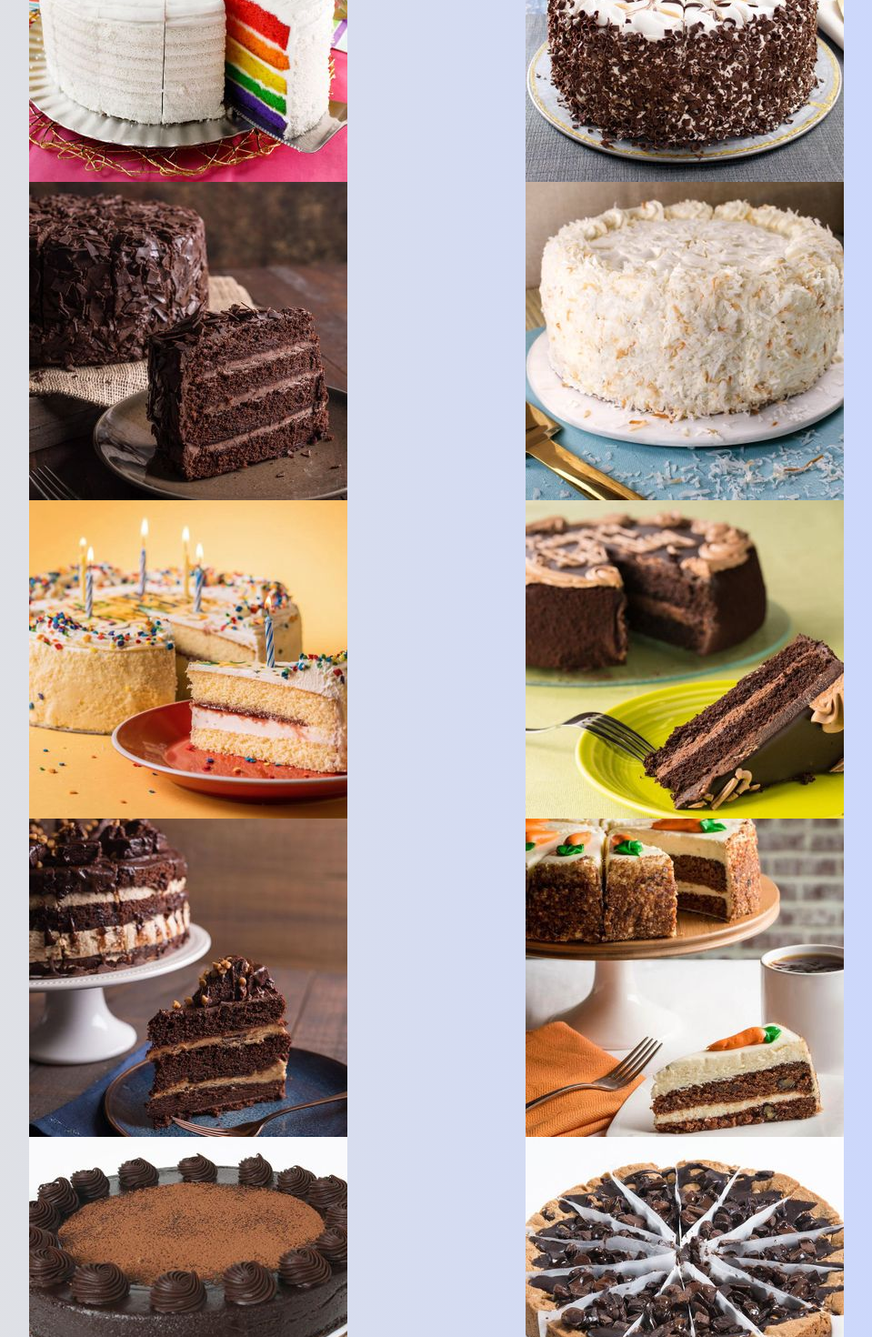
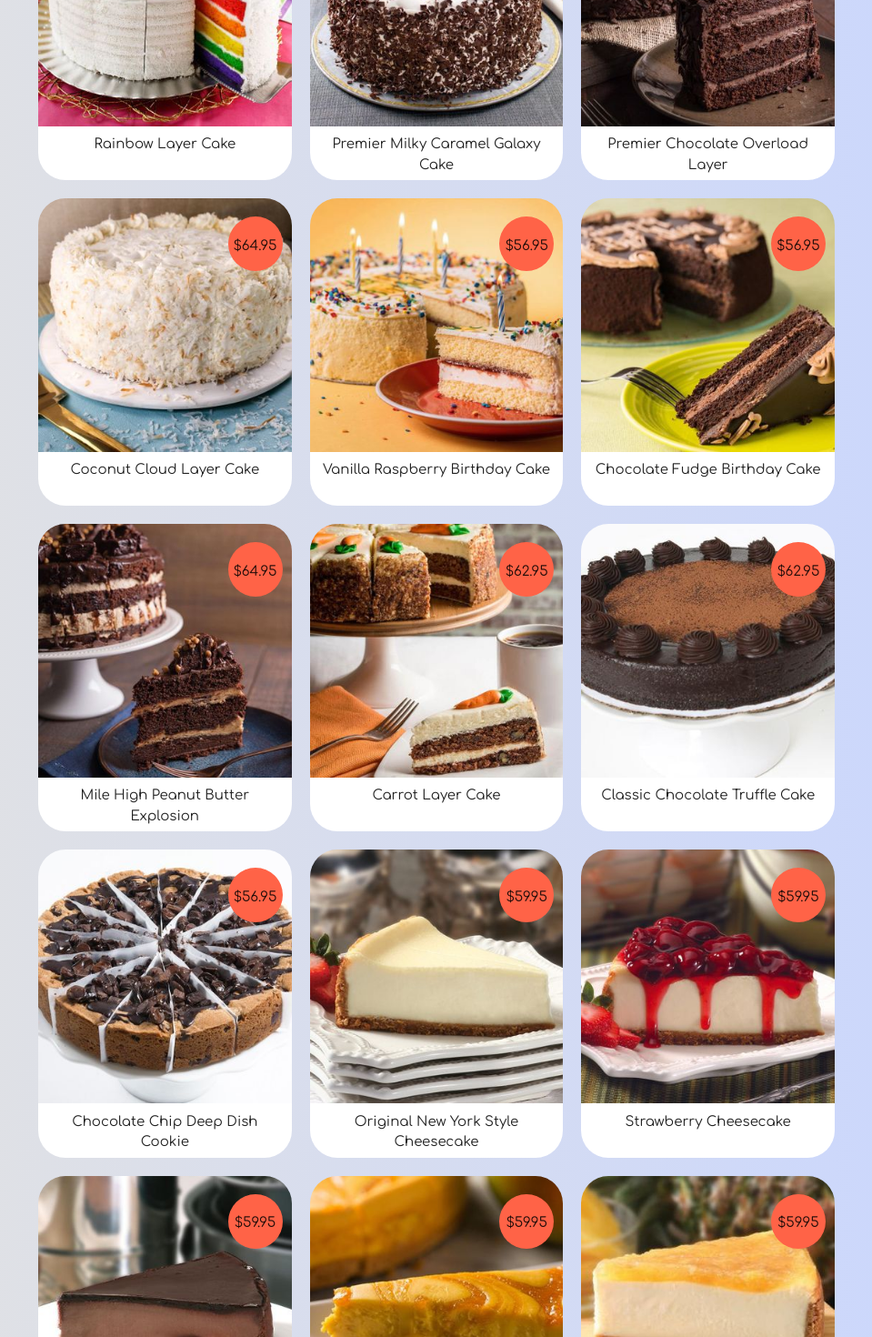
Before and after one commit to aimakov/cake_shop, a React (Create React App) app: page / in a window 1280 px wide. Shown: the part 1320-2790 px from the top of the page at 91% size, without its empty margins (160-1119 px from the left). Built offline with nearby package versions, Linux system fonts and the light colour scheme.

Commit message:
TWorking on active cards description

```diff
--- a/src/Components/Menu/Menu.css
+++ b/src/Components/Menu/Menu.css
@@ -3,3 +3,60 @@
     flex-wrap: wrap;
     justify-content: space-between;
 }
+
+.Menu img {
+    height: 100% !important;
+}
+
+.CardElement {
+    padding: 0 10px !important;
+    margin: 10px 0 !important;
+    position: relative;
+    overflow: hidden !important;
+}
+
+.CardTitle {
+    background-color: white;
+    padding: 10px;
+    height: 60px;
+    width: 100%;
+    margin-top: -8px;
+    border-radius: 0 0 30px 30px;
+    display: flex;
+    flex-direction: column;
+    align-items: center;
+    text-align: center;
+    z-index: 10 !important;
+}
+
+.CakePrice {
+    width: 60px;
+    height: 60px;
+    background-color: tomato;
+    display: flex;
+    justify-content: center;
+    align-items: center;
+    border-radius: 30px;
+    position: absolute;
+    right: 20px;
+    top: 20px;
+    padding-top: 6px;
+}
+
+.Description {
+    position: absolute;
+    top: calc(100%);
+    /* bottom: 0; */
+    padding: 20px;
+    border-radius: 30px 30px 0 0;
+    /* right: -10px; */
+    /* height: 100%; */
+    width: calc(100% - 20px);
+    background-color: blue;
+    z-index: 1;
+    transition: all 0.5s ease-in-out;
+}
+
+.Description-active {
+    top: 0px;
+}
--- /dev/null
+++ b/src/Components/Menu/MenuElement.js
@@ -0,0 +1,27 @@
+import React, { useState } from "react";
+import "./Menu.css";
+
+const MenuElement = (props) => {
+    const [isOpen, setIsOpen] = useState(false);
+
+    return (
+        <div className="col s8 offset-s2 m6 l4 CardElement ">
+            <img
+                src={props.cake.image}
+                className="responsive-img"
+                onClick={() => setIsOpen((prevstate) => !prevstate)}
+                style={{ borderRadius: "30px 30px 0 0 ", width: "100%" }}
+            />
+            <div className="CardTitle">
+                <p>{props.cake.title}</p>
+            </div>
+            <div className="CakePrice">{props.cake.price}</div>
+
+            <div className={isOpen ? "Description Description-active" : "Description"}>
+                <p>Here is some more information about this product that is only revealed once clicked on.</p>
+            </div>
+        </div>
+    );
+};
+
+export default MenuElement;
--- a/src/Components/Menu/index.js
+++ b/src/Components/Menu/index.js
@@ -1,5 +1,6 @@
 import React from "react";
 import "./Menu.css";
+import MenuElement from "./MenuElement";
 
 import Cake_1 from "../../images/CakeGallery/Cake_1.jpeg";
 import Cake_2 from "../../images/CakeGallery/Cake_2.jpeg";
@@ -16,6 +17,9 @@ import Cake_12 from "../../images/CakeGallery/Cake_12.jpeg";
 import Cake_13 from "../../images/CakeGallery/Cake_13.jpeg";
 import Cake_14 from "../../images/CakeGallery/Cake_14.jpeg";
 import Cake_15 from "../../images/CakeGallery/Cake_15.jpeg";
+import Cake_16 from "../../images/CakeGallery/Cake_16.jpeg";
+import Cake_17 from "../../images/CakeGallery/Cake_17.jpeg";
+import Cake_18 from "../../images/CakeGallery/Cake_18.jpeg";
 
 const Menu = () => {
     // https://sendacake.com/fresh-baked-cakes?__cf_chl_captcha_tk__=pmd_gYJr2iLHCtkiK3jo3FX5C3geeMwMFevotYt4Vr_Gc0g-1633787267-0-gqNtZGzNAyWjcnBszQ1R
@@ -23,102 +27,189 @@ const Menu = () => {
     const Cakes = [
         {
             id: 1,
-            title: 'Coconut Cloud Layer Cake - 10"',
+            title: "Rainbow Layer Cake",
+            size: '10"',
             price: "$64.95",
             image: Cake_1,
+            description:
+                "Coming in at 7lbs (plenty to share!) this beautiful fluffy cake has five fun, bright and colorful layers. Perfect for any happy and festive occasion especially a unicorn themed birthday party. We’ve decorated this dessert with a lightly flavored vanilla icing to keep this colorful surprise a secret until you cut the first slice.",
         },
         {
             id: 2,
-            title: 'Vanilla Raspberry Birthday Cake - 7"',
-            price: "$56.95",
+            title: "Premier Milky Caramel Galaxy Cake",
+            size: '10"',
+            price: "$64.95",
             image: Cake_2,
+            description:
+                "Freshly whipped malted mousse and caramel marshmallow crème are swirled together between three layers of decadent chocolate cake. This out-of-this-world dessert is beautifully decorated with dark chocolate curls and caramel and chocolate sauces on top.",
         },
         {
             id: 3,
-            title: 'Chocolate Fudge Birthday Cake - 7"',
-            price: "$56.95",
+            title: "Premier Chocolate Overload Layer",
+            size: '10"',
+            price: "$64.95",
             image: Cake_3,
+            description:
+                "To the ultimate chocolate lover - We've baked your dream cake! Our pick for Cake Of The Year is four split layers of rich chocolate cake, filled with a smooth milk chocolate mousse, finished in chocolate ganache & covered in dark chocolate bark pieces. This cake is the thoughtful gift idea that’s perfect for family, friends, coworkers, or to anyone you care about in your life. Generously sized precut slices. 10 inch round",
         },
         {
             id: 4,
-            title: 'Mile High Peanut Butter Explosion - 10"',
+            title: "Coconut Cloud Layer Cake",
+            size: '10"',
             price: "$64.95",
             image: Cake_4,
+            description:
+                "Three towering layers of ultra moist coconut cake are filled with clouds of creamy coconut mousse made with real coconut milk. Snowy flaked coconut surrounds and tops this heavenly experience. A cake lover’s dreams come true! 10 inch round.",
         },
         {
             id: 5,
-            title: 'Carrot Layer Cake - 10"',
-            price: "$62.95",
+            title: "Vanilla Raspberry Birthday Cake",
+            size: '10"',
+            price: "$56.95",
             image: Cake_5,
+            description:
+                "This birthday cake says, 'Happy Birthday' in swirls of pastel colors and candy confetti decorations. This luscious vanilla cake is filled with raspberry jam and vanilla buttercream filling for a very festive look. A party favorite that's sure to brighten up the room and tingle your taste buds with a rich, moist taste. 7 inch round",
         },
         {
             id: 6,
-            title: 'Classic Chocolate Truffle Cake - 10"',
-            price: "$62.95",
+            title: "Chocolate Fudge Birthday Cake",
+            size: '7"',
+            price: "$56.95",
             image: Cake_6,
+            description:
+                "Show that special someone that you're thinking of them on their special day, with our delicious Chocolate Fudge Birthday Cake. A moist dark chocolate cake, with a fudgy filling, is covered with chocolate ganache frosting; then we hand decorate each cake with a light chocolate border and Happy Birthday greeting, 7 inch round",
         },
         {
             id: 7,
-            title: 'Chocolate Chip Deep Dish Cookie Cake - 10"',
-            price: "$56.95",
+            title: "Mile High Peanut Butter Explosion",
+            size: '10"',
+            price: "$64.95",
             image: Cake_7,
+            description:
+                "A cake the dessert epicure will die for! Fudge brownie base, layered in velvety smooth peanut butter mousse, rich chocolate cake, topped with brownie chunks, handful of peanut butter chips, drizzled in fudge. A cake lover’s dreams come true! 10 inch round",
         },
         {
             id: 8,
-            title: 'Original New York Style Cheesecake - 10"',
-            price: "$59.95",
+            title: "Carrot Layer Cake",
+            size: '10"',
+            price: "$62.95",
             image: Cake_8,
+            description:
+                "Carrot cake with delicious cream cheese frosting. Hand decorated with icing carrots for an amazing finish. Made with grated carrots, coconut, raisins, walnuts, and spicy cinnamon. 10 inch round",
         },
         {
             id: 9,
-            title: 'Strawberry Cheesecake - 10"',
-            price: "$59.95",
+            title: "Classic Chocolate Truffle Cake",
+            size: '10"',
+            price: "$62.95",
             image: Cake_9,
+            description:
+                "This flourless cake is decorated with an elegant ganache border of rosettes. Its classic design and rich taste are sure to please the food critic in all of us. A chocolate lovers dream! Share a slice of chocolaty goodness with your friends and family. 10 inch round",
         },
         {
             id: 10,
-            title: 'Triple Chocolate Cheesecake - 10"',
-            price: "$59.95",
+            title: "Chocolate Chip Deep Dish Cookie",
+            size: '10"',
+            price: "$56.95",
             image: Cake_10,
+            description:
+                "This giant Deep Dish Cookie is filled with chocolate chips and topped with huge chunks of chocolate, Hershey's Mini Kisses, and drizzled with chocolate ganache. At 10 inches in diameter, it weighs in at four pounds and can serve up to 14 people! It's the perfect cookie cake for your next gathering! 10 inch round.",
         },
         {
             id: 11,
-            title: 'Mango Cheesecake - 10"',
+            title: "Original New York Style Cheesecake",
+            size: '10"',
             price: "$59.95",
             image: Cake_11,
+            description:
+                "This traditional cheesecake recipe comes straight out of Brooklyn. It's a delicious and versatile New York Style cheesecake with a graham cracker crust. Eat it plain or top it off with fruit or whipped cream for an exquisite gourmet dessert you're bound to love.",
         },
         {
             id: 12,
-            title: 'Pineapple Cheesecake - 10"',
+            title: "Strawberry Cheesecake",
+            size: '10"',
             price: "$59.95",
             image: Cake_12,
+            description:
+                "There's only one way to make our cheesecakes taste even better - add fruit! We've topped off New York cheesecake with a generous helping of strawberry preserves for a taste that's to die for. Each slice is packed with loads of creamy filling, graham crust and sweet strawberries. 10 inch round",
         },
         {
             id: 13,
-            title: 'Chocolate Caramel Pecan Cheesecake - 10"',
+            title: "Triple Chocolate Cheesecake",
+            size: '10"',
             price: "$59.95",
             image: Cake_13,
+            description:
+                "We've melted milk chocolate on top of a creamy chocolate cheesecake center and set the whole confection on top of a layer of Devil's food cake. This exquisite dessert is the perfect choice for any gourmet chocolate lover. 10 inch round",
         },
         {
             id: 14,
-            title: 'Raspberry Almond Tart - 9.5"',
-            price: "$56.95",
+            title: "Mango Cheesecake",
+            size: '10"',
+            price: "$59.95",
             image: Cake_14,
+            description:
+                "We've done it again with our Mango Cheesecake. It's a 10' cake with swirls of mango on top of a creamy cheesecake and delicious crust. This mix of cream cheese, and mango will take you on a tropical journey of satisfaction!",
         },
         {
             id: 15,
-            title: 'Mountain Berry Tart - 9.5"',
+            title: "Pineapple Cheesecake",
+            size: '10"',
+            price: "$59.95",
+            image: Cake_15,
+            description:
+                "This gourmet cheesecake is one dessert you have to try. The cheesecake is creamy and rich, atop a graham cracker crust. It's made from milk, cream cheese and other splendid ingredients. We then top it off with a layer of sweet, crushed pineapples and the result is amazing. One slice is not enough!",
+        },
+        {
+            id: 16,
+            title: "Chocolate Caramel Pecan Cheesecake",
+            size: '10"',
+            price: "$59.95",
+            image: Cake_16,
+            description:
+                "This decadent 10 inch cake has clumps of chewy pecans drenched in a coating of caramel on top of a creamy cheesecake. This mix of cream cheese, nuts and caramel is a true taste excursion. 10 inch round",
+        },
+        {
+            id: 17,
+            title: "Raspberry Almond Tart",
+            size: '9.5"',
             price: "$56.95",
-            image: Cake_15,
+            image: Cake_17,
+            description:
+                "Selected as the Outstanding New Product Winner at the International Fancy Food Show. This gorgeous and delicious tart is a butter cookie tart shell filled with a crunchy, chewy, almond filling topped with seedless raspberry jam and a decorative swirled glaze. A very special dessert! Pre-cut into 12 slices for easy serving.",
+        },
+        {
+            id: 18,
+            title: "Mountain Berry Tart",
+            size: '9.5"',
+            price: "$56.95",
+            image: Cake_18,
+            description:
+                "Winner of the Outstanding Dessert Product at the International Fancy Food Show. A butter cookie tart shell is filled with a light almond flavored pastry cream, topped with a mountain of wild blueberries and raspberries. It's a berry berry delicious dessert! Pre-cut into 12 slices for easy serving.",
         },
     ];
 
     return (
         <>
             <div className="Menu container s12">
-                {Cakes.map((cake) => (
-                    <img src={cake.image} />
-                ))}
+                <div className="row">
+                    {Cakes.map((cake) => (
+                        // <div className="col s8 offset-s2 m6 l4 CardElement ">
+                        //     <img src={cake.image} className="responsive-img activator" style={{ borderRadius: "30px 30px 0 0 ", width: "100%" }} />
+                        //     <div className="CardTitle">
+                        //         <p>{cake.title}</p>
+                        //     </div>
+                        //     <div className="CakePrice">{cake.price}</div>
+                        //     <div class="card-reveal">
+                        //         <span class="card-title grey-text text-darken-4">
+                        //             Card Title<i class="material-icons right">close</i>
+                        //         </span>
+                        //         <p>Here is some more information about this product that is only revealed once clicked on.</p>
+                        //     </div>
+                        // </div>
+                        <MenuElement cake={cake} />
+                    ))}
+                </div>
             </div>
         </>
     );
```
Also changed, not shown: src/Components/CakeBuilder.js/CakeBuilder.css (+10 -6 lines), src/Components/CakeBuilder.js/index.js (+4 -4 lines), src/images/CakeGallery/Cake_17.jpeg.
